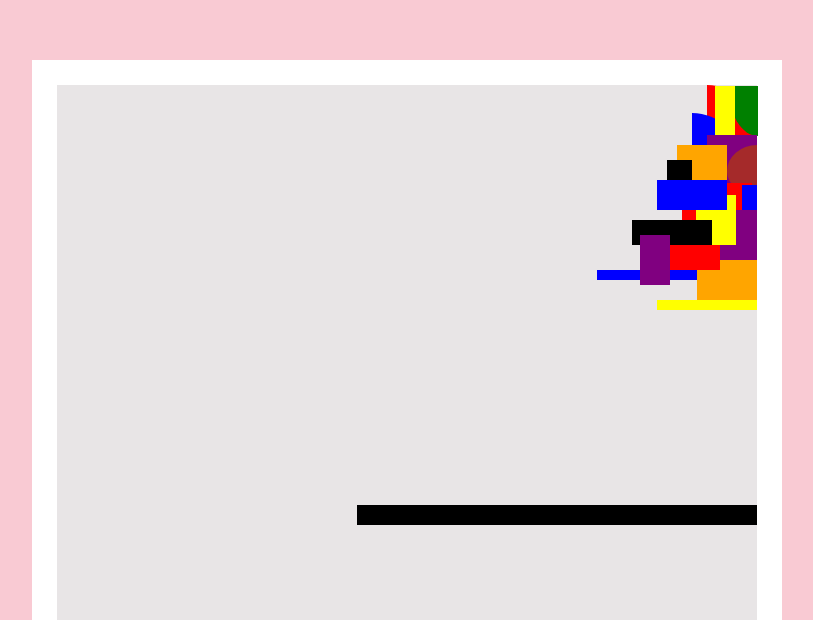
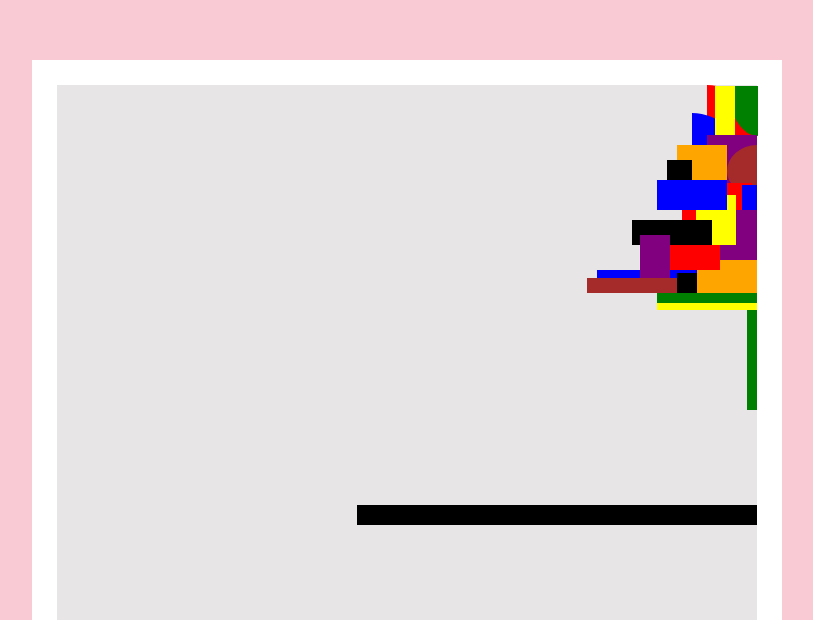
Before and after one commit to besselii/Final, a plain HTML site: page index.html in a window 1280 px wide. Shown: the part 180-800 px from the top of the page, without its empty margins (258-1071 px from the left). Drawn offline with Linux system fonts and the light colour scheme.

Commit message:
moremountain

```diff
--- a/index.html
+++ b/index.html
@@ -303,6 +303,38 @@
     bottom: -350%;
     }
 
+  .mountain20{ background-color: green;
+    width: 10px;
+    height: 100px;
+    position: absolute;
+    right: 0%;
+    bottom: -550%;
+    }
+
+  .mountain21{ background-color: green;
+    width: 100px;
+    height: 10px;
+    position: absolute;
+    right: 0%;
+    bottom: -335%;
+    }
+
+  .mountain22{ background-color: black;
+    width: 20px;
+    height: 20px;
+    position: absolute;
+    right: 120%;
+    bottom: -315%;
+    }
+
+  .mountain23{ background-color: brown;
+    width: 90px;
+    height: 15px;
+    position: absolute;
+    right: 160%;
+    bottom: -315%;
+    }
+
 </style>
 
 <div class="square">
@@ -345,5 +377,9 @@
     <div class="mountain17"></div>
     <div class="mountain18"></div>
     <div class="mountain19"></div>
+    <div class="mountain20"></div>
+    <div class="mountain21"></div>
+    <div class="mountain22"></div>
+    <div class="mountain23"></div>
   </div>
 </div>
```
